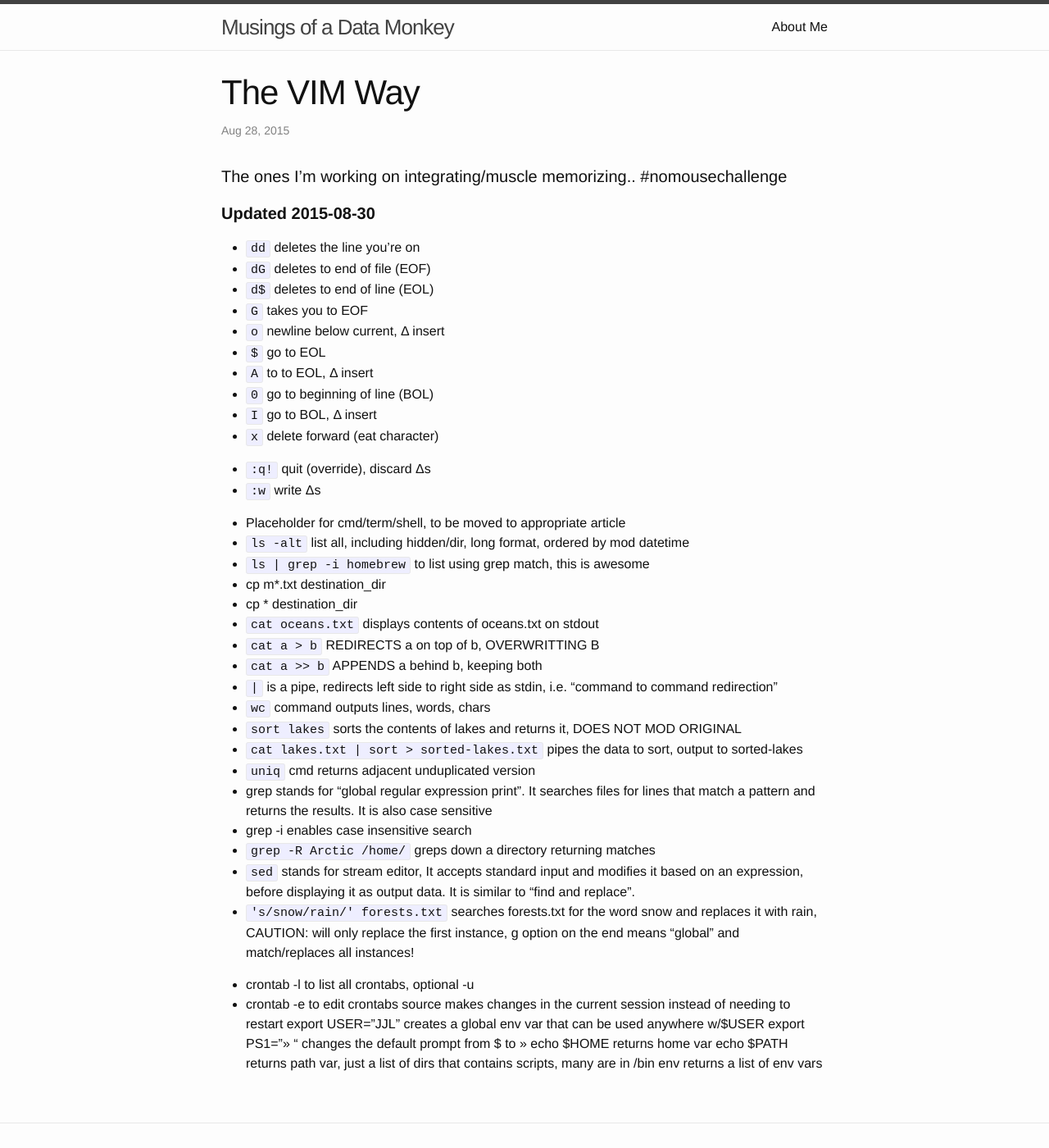
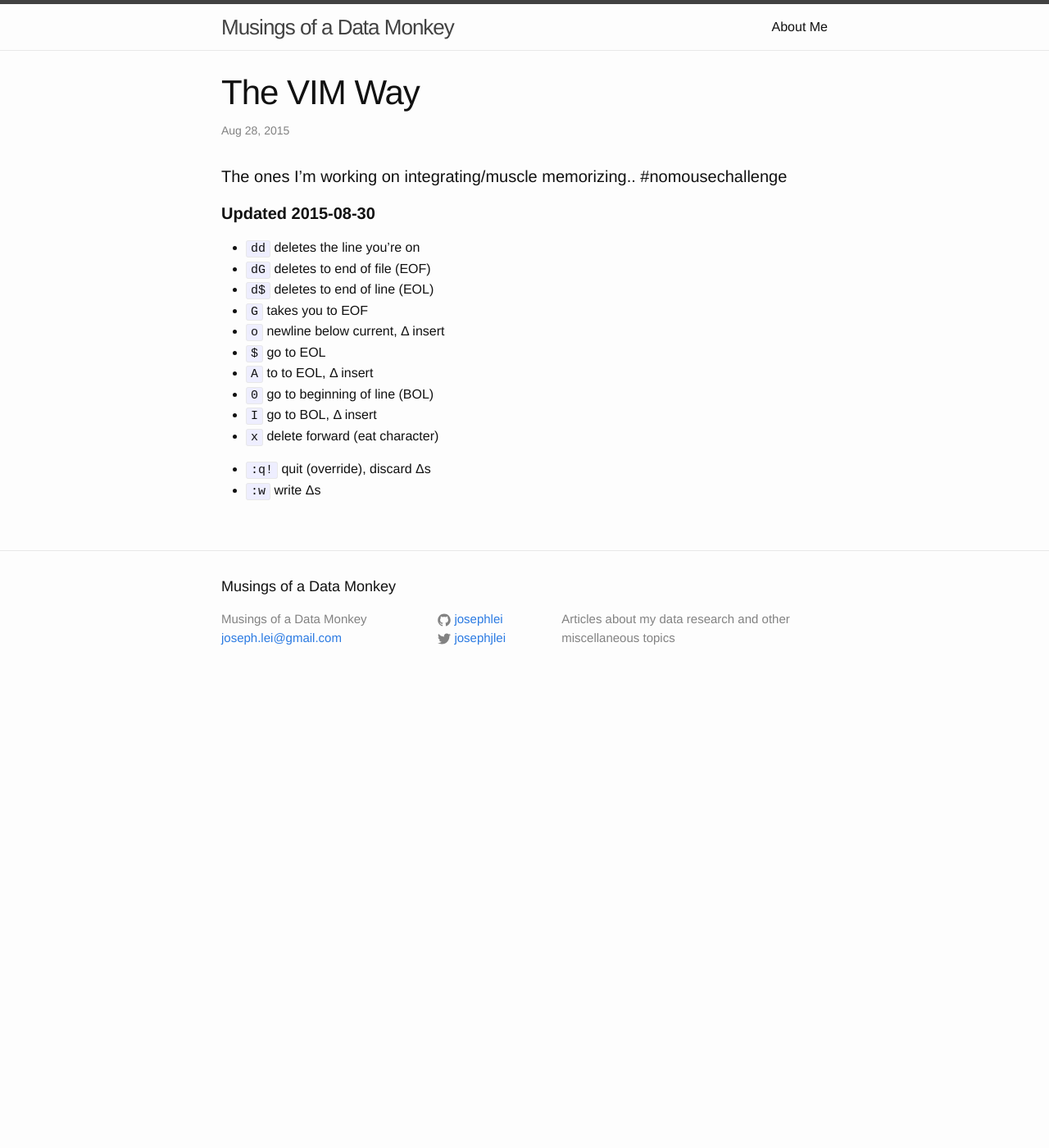
Before and after one commit to josephlei/jjl-website, a Jekyll site: the page built from _posts/2015-08-28-vim-notes.markdown, in a window 1280 px wide and 1400 px high. Shown: the whole window at 82% size. Built offline with Jekyll 4.4.1, drawn with Linux system fonts in a browser that asks for light colours.

Commit message:
direct shell update

```diff
--- a/_posts/2015-08-28-vim-notes.markdown
+++ b/_posts/2015-08-28-vim-notes.markdown
@@ -23,31 +23,3 @@ published: true
 
 * `:q!` quit (override), discard Δs
 * `:w` write Δs
-
-* Placeholder for cmd/term/shell, to be moved to appropriate article
- * `ls -alt` list all, including hidden/dir, long format, ordered by mod datetime
-* `ls | grep -i homebrew` to list using grep match, this is awesome
-* cp m*.txt destination_dir
-* cp * destination_dir
-* `cat oceans.txt` displays contents of oceans.txt on stdout
-* `cat a > b` REDIRECTS a on top of b, OVERWRITTING B
-* `cat a >> b` APPENDS a behind b, keeping both
-* `|` is a pipe, redirects left side to right side as stdin, i.e. "command to command redirection"
-* `wc` command outputs lines, words, chars
-* `sort lakes` sorts the contents of lakes and returns it, DOES NOT MOD ORIGINAL
-* `cat lakes.txt | sort > sorted-lakes.txt` pipes the data to sort, output to sorted-lakes
-* `uniq` cmd returns adjacent unduplicated version
-* grep stands for "global regular expression print". It searches files for lines that match a pattern and returns the results. It is also case sensitive
- * grep -i enables case insensitive search
-* `grep -R Arctic /home/` greps down a directory returning matches
-* `sed` stands for stream editor, It accepts standard input and modifies it based on an expression, before displaying it as output data. It is similar to "find and replace".
-* `'s/snow/rain/' forests.txt` searches forests.txt for the word snow and replaces it with rain, CAUTION: will only replace the first instance, g option on the end means "global" and match/replaces all instances!
-
-* crontab -l to list all crontabs, optional -u <user>
-* crontab -e to edit crontabs
-source makes changes in the current session instead of needing to restart
-export USER="JJL" creates a global env var that can be used anywhere w/$USER
-export PS1=">> " changes the default prompt from $ to >>
-echo $HOME returns home var
-echo $PATH returns path var, just a list of dirs that contains scripts, many are in /bin
-env returns a list of env vars
```
Also changed, not shown: _posts/2015-08-30-python-notes.markdown (added, +16 -0 lines).
